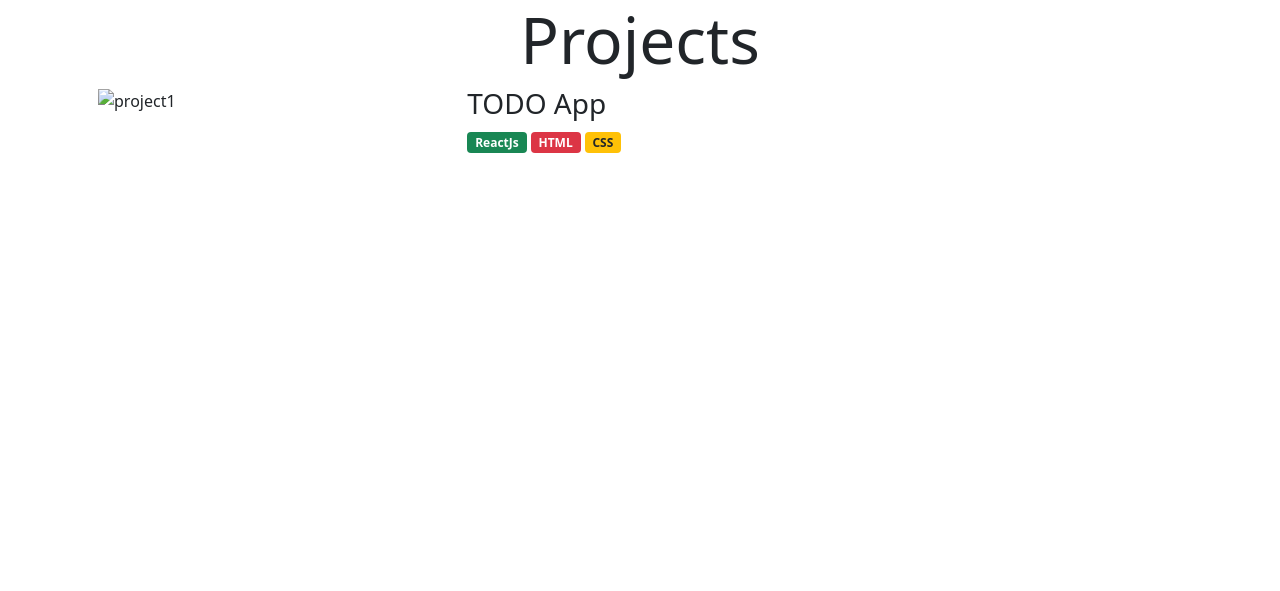
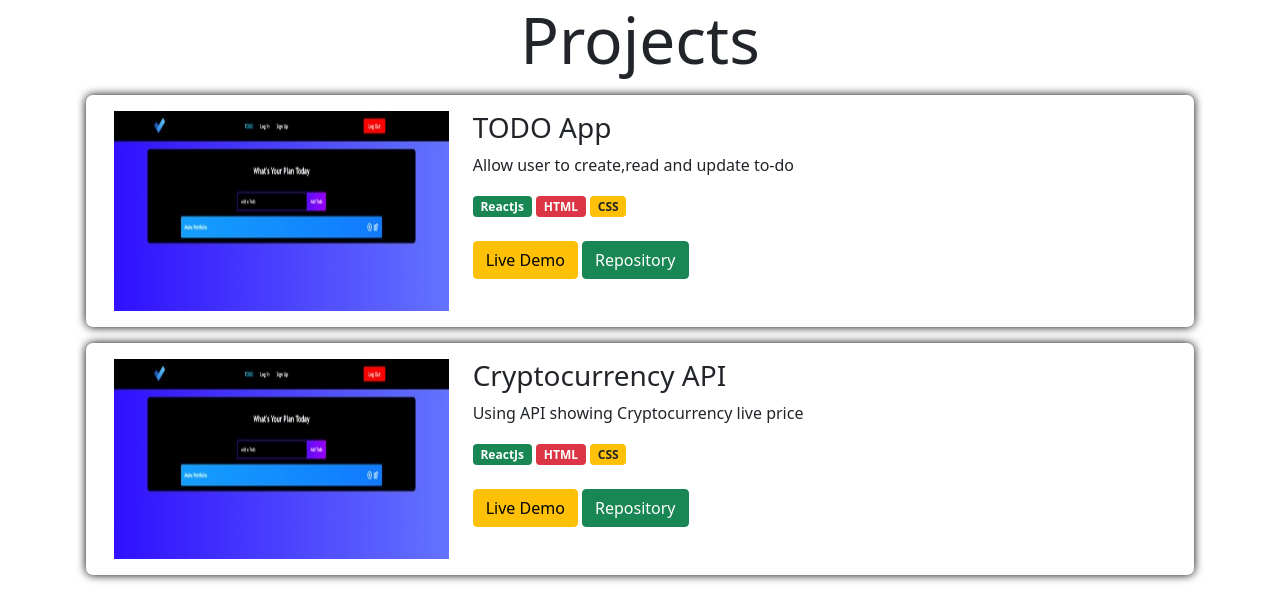
Before and after one commit to rohitsonwane652/personel-portfolio, a plain HTML site: page index.html in a window 1280 px wide. Shown: the part 521-1112 px from the top of the page. Before the commit the page ends 800 px from the top, so only its background shows below. Drawn offline with nearby package versions, Linux system fonts and the light colour scheme.

Commit message:
resposnsiveness

```diff
--- a/css/style.css
+++ b/css/style.css
@@ -17,3 +17,13 @@
 .about-me{
     font-size: 20px;
 }
+
+
+.project-container{
+    box-shadow: 0px 0px 10px black;
+    border-radius: 7px;
+}
+
+.project-img{
+    height: 200px;
+}
--- a/index.html
+++ b/index.html
@@ -14,7 +14,7 @@
   <body>
       <div class="container">
           <div class="row" >
-              <div class="col-6 p-2">
+              <div class="col-md-6 p-2">
                 <img src="./assets/img/profile.jpg" class="img-fluid mx-auto d-block profile-me"/>
                 <h1 class="display-4 text-center">Rohit Sonwane</h1>
                 <h1 class="display-6 text-center">Student</h1>
@@ -38,7 +38,7 @@
                 </div>
               </div>
 
-              <div class="col-6 p-3">
+              <div class="col-md-6 p-3">
                 <p class="about-me">Hello My name is Rohit Sonwane Currently I am pursuing B.tech from G.H.Raisoni College of Engineering Nagpur.</p>
                 <h1 class="display-4">Skills</h1>
                 <p>
@@ -56,7 +56,7 @@
                     <button type="button" class="btn btn-outline-danger btn-sm">Javascript</button>
                 </p>
                 <div class="d-flex justify-content-center">
-                  <a class="btn btn-primary btn-lg" href="#" role="button">
+                  <a class="btn btn-primary btn-lg" href="https://drive.google.com/file/d/1J3HnLfvs8R6YQ5bb91iKEAUzs1AE4Al2/view?usp=sharing" role="button" target="_blank">
                     <i class="far fa-file-pdf"></i> Show Resume
                   </a>
                 </div>
@@ -65,15 +65,37 @@
 
           <div class="m-3">
             <h1 class="text-center display-3">Projects</h1>
-            <div class="row">
-              <div class="col-4">
-                <img src="" alt="project1">
+            <div class="row p-3 mt-3 project-container">
+              <div class="col-md-4">
+                <img src="./assets/img/project-1.jpg" alt="project1" class="img-fluid project-img">
               </div>
-              <div class="col-8">
+              <div class="col-md-8">
                 <h3>TODO App</h3>
+                <p>Allow user to create,read and update to-do</p>
                 <span class="badge bg-success">ReactJs</span>
                 <span class="badge bg-danger">HTML</span>
                 <span class="badge bg-warning text-dark">CSS</span>
+                <div class="mt-4">
+                  <a class="btn btn-warning btn-md" href="https://rohitsonwane652.github.io/" role="button" target="_blank">Live Demo</a>
+                  <a class="btn btn-success btn-md" href="https://github.com/rohitsonwane652/react-todo-app" role="button" target="_blank">Repository</a>
+                </div>
+              </div>
+            </div>
+
+            <div class="row p-3 mt-3 project-container">
+              <div class="col-md-4">
+                <img src="./assets/img/project-1.jpg" alt="project2" class="img-fluid project-img">
+              </div>
+              <div class="col-md-8">
+                <h3>Cryptocurrency API </h3>
+                <p>Using API showing Cryptocurrency live price</p>
+                <span class="badge bg-success">ReactJs</span>
+                <span class="badge bg-danger">HTML</span>
+                <span class="badge bg-warning text-dark">CSS</span>
+                <div class="mt-4">
+                  <a class="btn btn-warning btn-md" href="https://crypto-track-api.herokuapp.com/" role="button" target="_blank">Live Demo</a>
+                  <a class="btn btn-success btn-md" href="https://github.com/rohitsonwane652/crypto-track-api" role="button" target="_blank">Repository</a>
+                </div>
               </div>
             </div>
           </div>
```
Also changed, not shown: assets/img/project-1.jpg (added).
